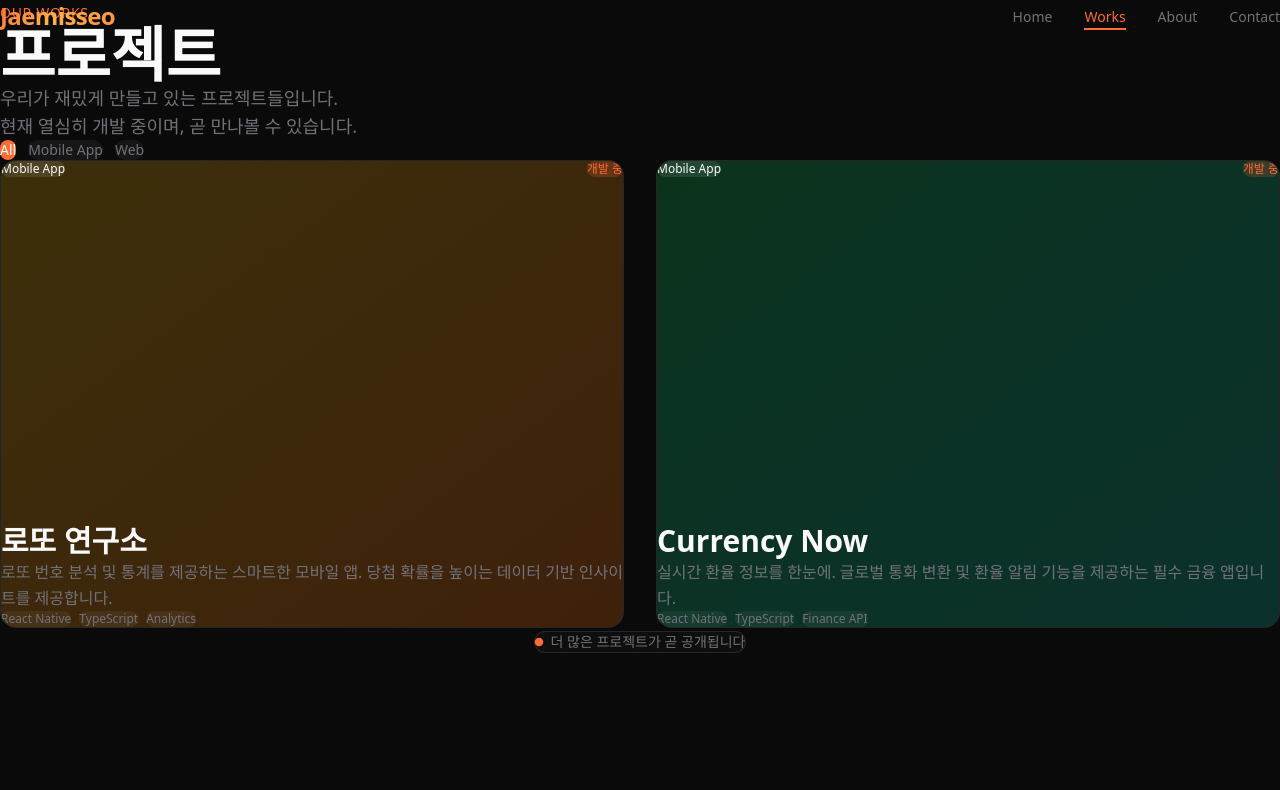
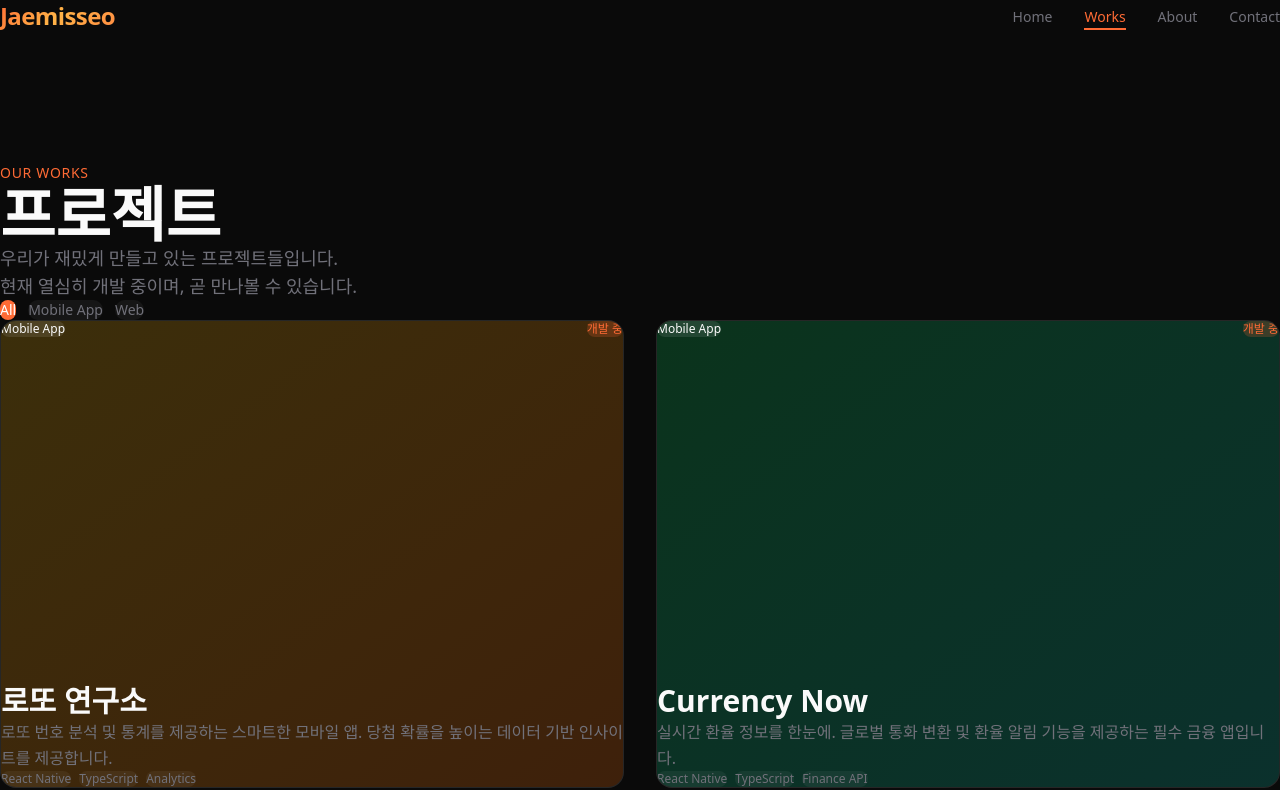
Before and after one commit to coolman0123/jaemisseo-site, a Next.js app: page /works in a window 1280 px wide. Shown: the top 790 px of the page. Built offline with nearby package versions, Linux system fonts and the light colour scheme; a web font is replaced by a local one.

Commit message:
fix: Works 페이지 헤더 겹침 문제 수정

```diff
--- a/src/app/works/page.tsx
+++ b/src/app/works/page.tsx
@@ -39,7 +39,7 @@ export default function WorksPage() {
 
   return (
     <PageTransition>
-      <section className="min-h-screen pt-32 pb-20 px-6 bg-background">
+      <section style={{ paddingTop: '160px' }} className="min-h-screen pb-20 px-6 bg-background">
         <div className="max-w-7xl mx-auto">
           <FadeIn className="mb-16">
             <span className="text-primary text-sm font-medium uppercase tracking-wider">
```
